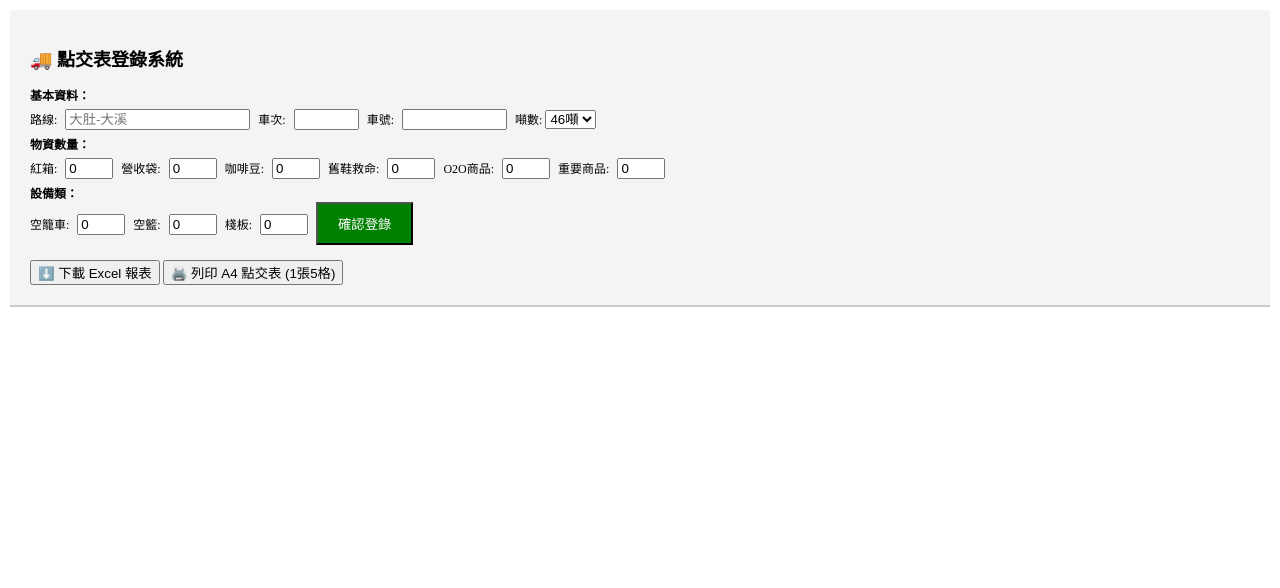
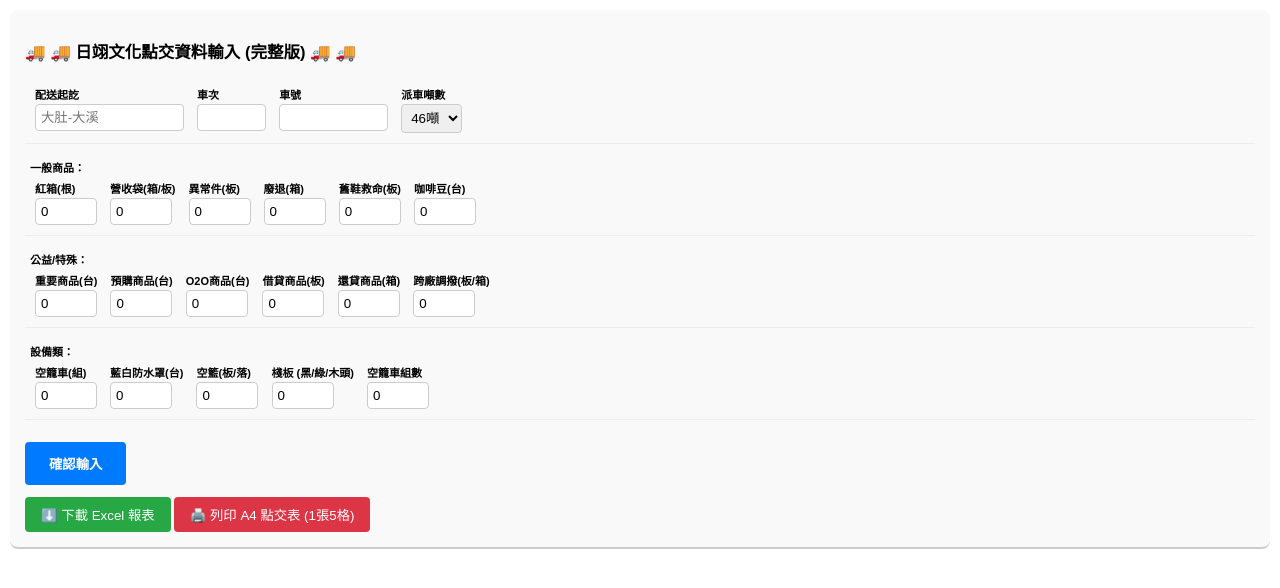
Before and after one commit to 608177-cloud/paper, a Flask app: page / in a window 1280 px wide. Shown: the top 588 px of the page. Run offline with Flask 3, Linux system fonts and the light colour scheme.

Commit message:
Update index.html

```diff
--- a/templates/index.html
+++ b/templates/index.html
@@ -2,27 +2,38 @@
 <html lang="zh-TW">
 <head>
     <meta charset="UTF-8">
-    <title>日翊文化轉運車點交系統</title>
+    <title>日翊文化轉運車點交系統 (完整版)</title>
     <style>
-        body { font-size: 12px; margin: 0; padding: 10px; }
-        .no-print { background: #f4f4f4; padding: 20px; border-bottom: 2px solid #ccc; margin-bottom: 20px; }
-        .no-print input { margin: 5px; }
+        body { font-size: 11px; margin: 0; padding: 10px; font-family: "Microsoft JhengHei", Arial, sans-serif; }
 
+        /* 輸入介面樣式 */
+        .no-print { background: #f9f9f9; padding: 15px; border-bottom: 2px solid #ccc; margin-bottom: 20px; border-radius: 8px; }
+        .form-row { margin-bottom: 10px; padding: 5px; border-bottom: 1px solid #eee; }
+        .form-group { margin: 5px; display: inline-block; vertical-align: top; }
+        .form-group label { display: block; font-weight: bold; margin-bottom: 2px; }
+        .no-print input[type="text"], .no-print select { padding: 5px; border: 1px solid #ccc; border-radius: 4px; }
+        .no-print input[type="number"] { padding: 5px; border: 1px solid #ccc; border-radius: 4px; width: 50px; }
+
+        /* 列印區域樣式 */
         .print-area { width: 210mm; margin: 0 auto; }
         .record-box {
-            width: 100%; height: 55mm;
-            border: 2px solid black; margin-bottom: 5px;
+            width: 100%; height: 55mm; /* 設定高度讓 5 格剛好滿一頁 */
+            border: 2px solid black; margin-bottom: 4px;
             display: grid;
             grid-template-columns: repeat(6, 1fr);
-            grid-template-rows: repeat(5, 1fr);
+            grid-template-rows: repeat(7, 1fr);
             page-break-inside: avoid;
         }
-        .cell { border: 0.5px solid #000; padding: 2px; display: flex; align-items: center; justify-content: center; text-align: center; }
-        .header { grid-column: span 6; background: #eee; font-weight: bold; font-size: 14px; }
+        .cell { border: 0.5px solid #000; padding: 1px; display: flex; align-items: center; justify-content: center; text-align: center; }
+        .header { grid-column: span 6; background: #eee; font-weight: bold; font-size: 13px; border-bottom: 1px solid black; }
+        .col-span-2 { grid-column: span 2; }
+        .col-span-3 { grid-column: span 3; }
 
+        /* A4 列印設定 */
         @media print {
             .no-print { display: none; }
-            body { padding: 0; }
+            body { padding: 0; margin: 0; }
+            .print-area { width: 100%; }
             .record-box:nth-child(5n) { page-break-after: always; }
         }
     </style>
@@ -30,52 +41,87 @@
 <body>
 
 <div class="no-print">
-    <h2>🚚 點交表登錄系統</h2>
+    <h2>🚚 🚚 日翊文化點交資料輸入 (完整版) 🚚 🚚</h2>
     <form action="/add" method="post">
-        <b>基本資料：</b><br>
-        路線: <input type="text" name="route" placeholder="大肚-大溪" required>
-        車次: <input type="text" name="trip" size="5">
-        車號: <input type="text" name="car_no" size="10">
-        噸數: <select name="ton"><option>46噸</option><option>17噸</option></select><br>
 
-        <b>物資數量：</b><br>
-        紅箱: <input type="number" name="red_box" value="0" style="width:40px">
-        營收袋: <input type="number" name="money_bag" value="0" style="width:40px">
-        咖啡豆: <input type="number" name="coffee" value="0" style="width:40px">
-        舊鞋救命: <input type="number" name="shoes" value="0" style="width:40px">
-        O2O商品: <input type="number" name="o2o" value="0" style="width:40px">
-        重要商品: <input type="number" name="important" value="0" style="width:40px"><br>
+        <div class="form-row">
+            <div class="form-group"><label>配送起訖</label><input type="text" name="route" placeholder="大肚-大溪" required size="15"></div>
+            <div class="form-group"><label>車次</label><input type="text" name="trip" size="5"></div>
+            <div class="form-group"><label>車號</label><input type="text" name="car_no" size="10"></div>
+            <div class="form-group"><label>派車噸數</label><select name="ton"><option>46噸</option><option>17噸</option></select></div>
+        </div>
 
-        <b>設備類：</b><br>
-        空籠車: <input type="number" name="cage" value="0" style="width:40px">
-        空籃: <input type="number" name="basket" value="0" style="width:40px">
-        棧板: <input type="number" name="pallet" value="0" style="width:40px">
+        <div class="form-row">
+            <b>一般商品：</b><br>
+            <div class="form-group"><label>紅箱(根)</label><input type="number" name="red_box" value="0"></div>
+            <div class="form-group"><label>營收袋(箱/板)</label><input type="number" name="money_bag" value="0"></div>
+            <div class="form-group"><label>異常件(板)</label><input type="number" name="error_item" value="0"></div>
+            <div class="form-group"><label>廢退(箱)</label><input type="number" name="waste_ret" value="0"></div>
+            <div class="form-group"><label>舊鞋救命(板)</label><input type="number" name="shoes" value="0"></div>
+            <div class="form-group"><label>咖啡豆(台)</label><input type="number" name="coffee" value="0"></div>
+        </div>
 
-        <button type="submit" style="padding: 10px 20px; background: green; color: white;">確認登錄</button>
+        <div class="form-row">
+            <b>公益/特殊：</b><br>
+            <div class="form-group"><label>重要商品(台)</label><input type="number" name="important" value="0"></div>
+            <div class="form-group"><label>預購商品(台)</label><input type="number" name="pre_order" value="0"></div>
+            <div class="form-group"><label>O2O商品(台)</label><input type="number" name="o2o" value="0"></div>
+            <div class="form-group"><label>借貸商品(板)</label><input type="number" name="lend_item" value="0"></div>
+            <div class="form-group"><label>還貸商品(箱)</label><input type="number" name="ret_item" value="0"></div>
+            <div class="form-group"><label>跨廠調撥(板/箱)</label><input type="number" name="inter_plant" value="0"></div>
+        </div>
+
+        <div class="form-row">
+            <b>設備類：</b><br>
+            <div class="form-group"><label>空籠車(組)</label><input type="number" name="cage" value="0"></div>
+            <div class="form-group"><label>藍白防水罩(台)</label><input type="number" name="waterproof" value="0"></div>
+            <div class="form-group"><label>空籃(板/落)</label><input type="number" name="basket" value="0"></div>
+            <div class="form-group"><label>棧板 (黑/綠/木頭)</label><input type="number" name="pallet" value="0"></div>
+            <div class="form-group"><label>空籠車組數</label><input type="number" name="cage_set" value="0"></div>
+        </div>
+
+        <br>
+        <button type="submit" style="padding: 12px 24px; background: #007bff; color: white; border: none; border-radius: 4px; font-weight: bold; cursor: pointer;">確認輸入</button>
     </form>
     <br>
-    <a href="/download"><button>⬇️ 下載 Excel 報表</button></a>
-    <button onclick="window.print()">🖨️ 列印 A4 點交表 (1張5格)</button>
+    <a href="/download"><button style="padding: 8px 16px; background: #28a745; color: white; border: none; border-radius: 4px;">⬇️ 下載 Excel 報表</button></a>
+    <button onclick="window.print()" style="padding: 8px 16px; background: #dc3545; color: white; border: none; border-radius: 4px;">🖨️ 列印 A4 點交表 (1張5格)</button>
 </div>
 
 <div class="print-area">
     {% for r in records %}
     <div class="record-box">
         <div class="cell header">日翊文化轉運車轉運商品點交表 (登錄時間: {{ r.timestamp }})</div>
+
         <div class="cell">路線: {{ r.route }}</div>
         <div class="cell">車次: {{ r.trip }}</div>
         <div class="cell">車號: {{ r.car_no }}</div>
         <div class="cell">噸數: {{ r.ton }}</div>
-        <div class="cell">紅箱: {{ r.red_box }}</div>
-        <div class="cell">營收袋: {{ r.money_bag }}</div>
-        <div class="cell">咖啡豆: {{ r.coffee }}</div>
-        <div class="cell">舊鞋: {{ r.shoes }}</div>
-        <div class="cell">O2O: {{ r.o2o }}</div>
-        <div class="cell">重要: {{ r.important }}</div>
-        <div class="cell">空籠: {{ r.cage }}</div>
-        <div class="cell">空籃: {{ r.basket }}</div>
-        <div class="cell">棧板: {{ r.pallet }}</div>
-        <div class="cell" style="grid-column: span 2;">備註: </div>
+        <div class="cell col-span-2" style="background: #fdfdfd;">（運務士簽章: __________）</div>
+
+        <div class="cell">紅箱: {{ r.red_box }} 根</div>
+        <div class="cell">營收袋: {{ r.money_bag }} 箱/板</div>
+        <div class="cell">異常件: {{ r.error_item }} 板</div>
+        <div class="cell">廢退: {{ r.waste_ret }} 箱</div>
+        <div class="cell col-span-2">借貸: {{ r.lend_item }} 板 / 還貸: {{ r.ret_item }} 箱</div>
+
+        <div class="cell">舊鞋: {{ r.shoes }} 板</div>
+        <div class="cell">咖啡豆: {{ r.coffee }} 台</div>
+        <div class="cell">重要: {{ r.important }} 台</div>
+        <div class="cell">預購: {{ r.pre_order }} 台</div>
+        <div class="cell">O2O: {{ r.o2o }} 台</div>
+        <div class="cell">調撥: {{ r.inter_plant }} 板/箱</div>
+
+        <div class="cell">空籠: {{ r.cage }} 組</div>
+        <div class="cell">防水罩: {{ r.waterproof }} 台</div>
+        <div class="cell">空籃: {{ r.basket }} 板/落</div>
+        <div class="cell">棧板: {{ r.pallet }} 黑/綠/木</div>
+        <div class="cell col-span-2">籠車組數: {{ r.cage_set }} / 進/出車時間: __:__ / __:__</div>
+
+        <div class="cell col-span-6" style="text-align: left; background: #fdfdfd; font-size: 10px;">
+            <b>日翊轉運商品點交紀錄區：</b>
+            紅箱 / 營收袋 / 異常件 / 廢退 / 舊鞋救命 / 咖啡豆 / 重要商品 / 預購 / O2O商品 / 調撥 / 空籠 / 防水罩 / 空籃 / 棧板 / 籠車組數
+        </div>
     </div>
     {% endfor %}
 </div>
```
